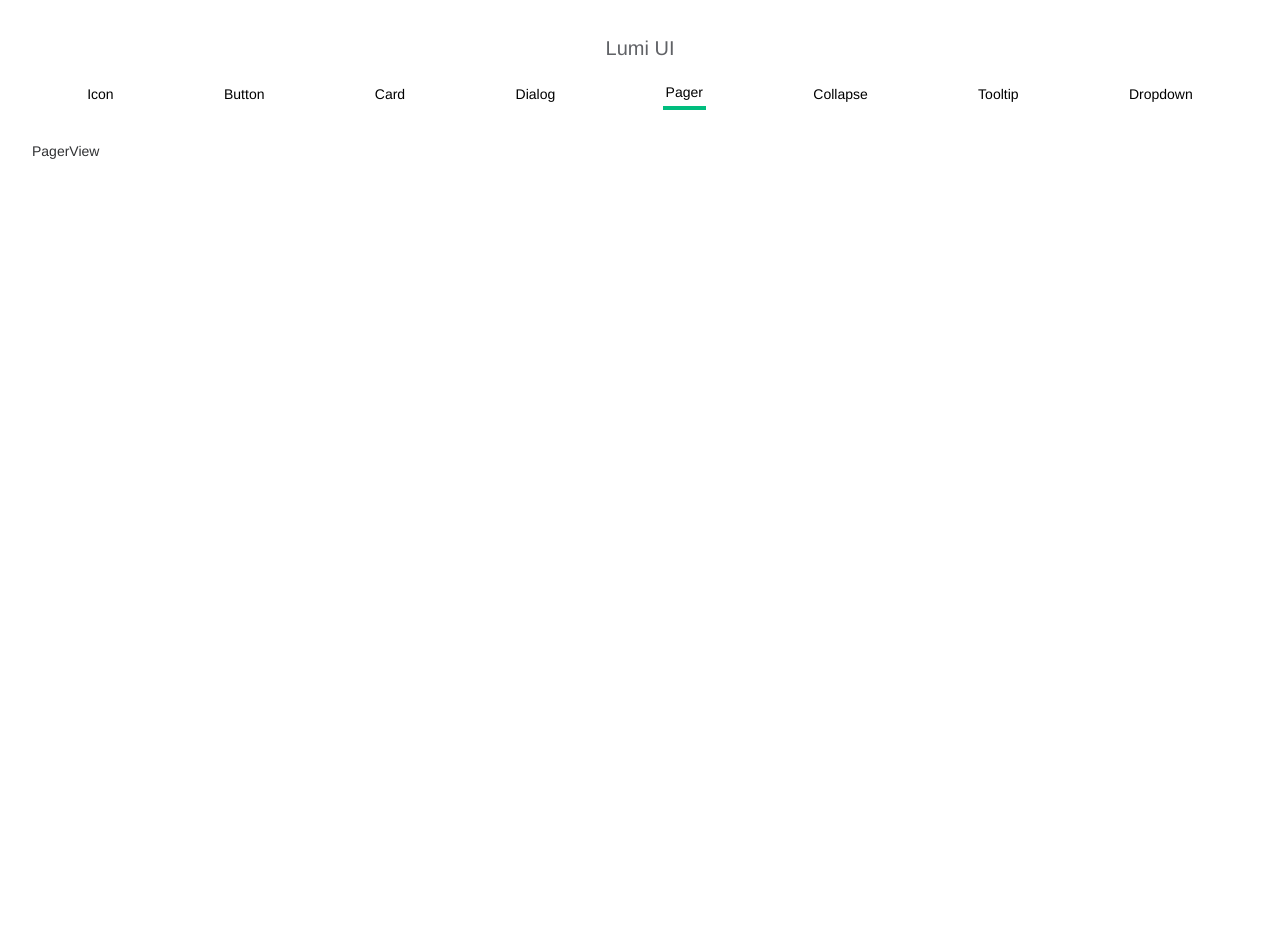
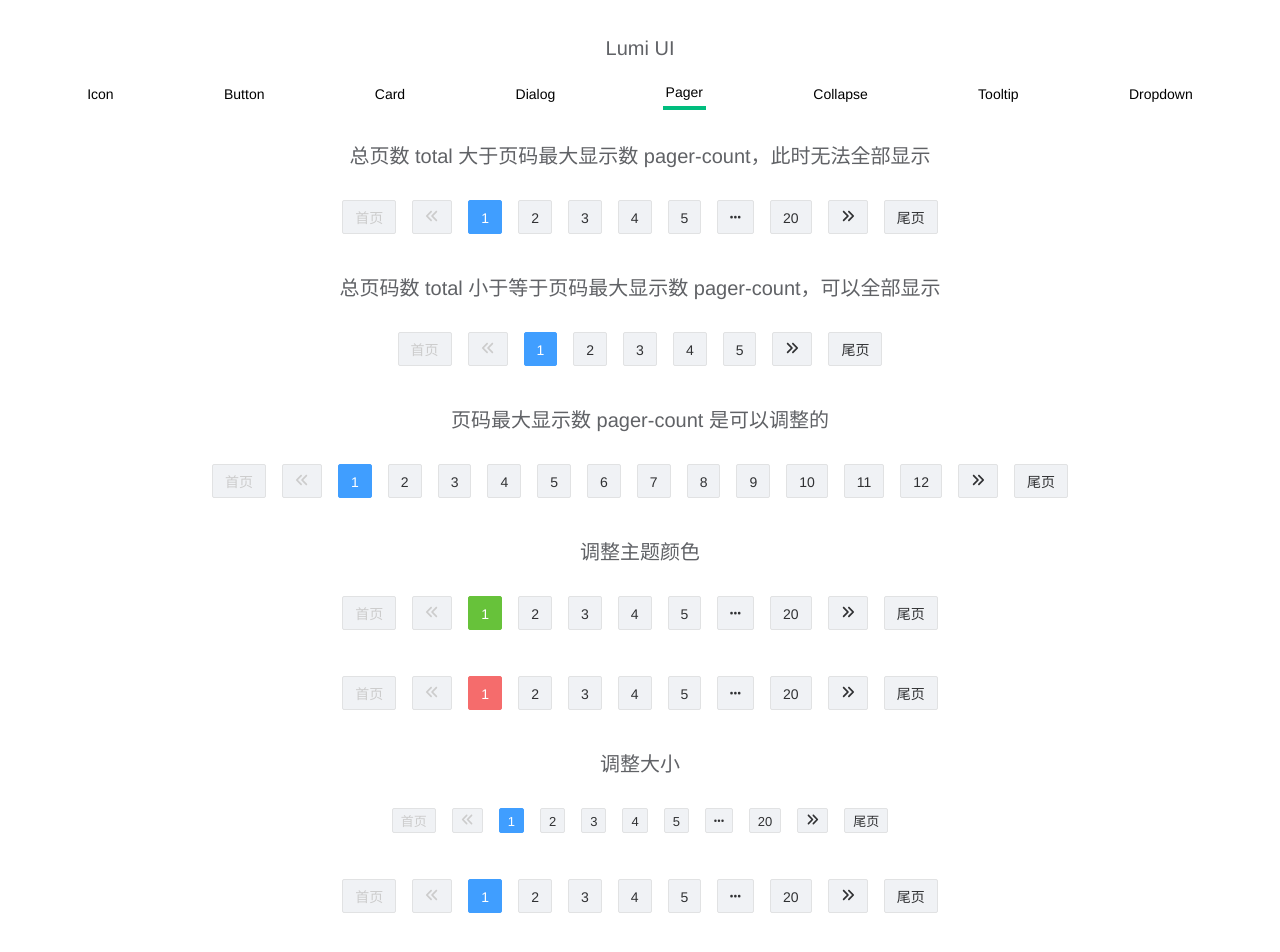
Before and after one commit to dongkq7/LumiUI, a Vue app: page /pager in a window 1280 px wide. Shown: the top 952 px of the page. Before the commit the page ends 800 px from the top, so only its background shows below. Built offline with nearby package versions, Linux system fonts and the light colour scheme.

Commit message:
feat: pager

```diff
--- a/src/components/Button/Button.vue
+++ b/src/components/Button/Button.vue
@@ -7,7 +7,6 @@
       'is-plain': plain,
       'is-round': round,
       'is-circle': circle,
-      'is-disabled': disabled,
     }"
     :disabled="disabled || loading"
   >
--- /dev/null
+++ b/src/components/Pager/Pager.vue
@@ -0,0 +1,108 @@
+<template>
+  <div class="lumi-pager" :class="{ [`lumi-pager--${type}`]: type, [`lumi-pager--${size}`]: size }">
+    <!-- 首页 -->
+    <a :class="currentPage === 1 ? 'disabled' : ''" @click.prevent="toFirst">首页</a>
+    <!-- 上一页 -->
+    <a
+      :class="currentPage === 1 ? 'disabled' : ''"
+      :disabled="currentPage === 1"
+      @click.prevent="toPre"
+    >
+      <LumiIcon icon="angles-left" />
+    </a>
+    <!-- 根据计算出来的pager来进行渲染 -->
+    <!-- 当总页码大于最大渲染页码并且当前页大于第五页时，先渲染出来1 -->
+    <a v-if="total > pagerCount && currentPage > 5" @click.prevent="toFirst">1</a>
+    <a v-if="total > pagerCount && currentPage > 5" @click.prevent="toPage(currentPage - 5)"
+      ><LumiIcon icon="ellipsis" size="sm"
+    /></a>
+    <a
+      v-for="page in pager"
+      :key="page"
+      :class="page == currentPage ? 'active' : ''"
+      @click.prevent="toPage(page)"
+      >{{ page }}</a
+    >
+    <!-- 渲染不完且页码比较靠前或靠中间时展示 -->
+    <a v-if="total > pagerCount && currentPage < total - 4" @click.prevent="toPage(currentPage + 4)"
+      ><LumiIcon icon="ellipsis" size="sm"
+    /></a>
+    <a v-if="total > pagerCount && currentPage < total - 4" @click.prevent="toLast">{{ total }}</a>
+    <!-- 下一页 -->
+    <a :class="currentPage === total ? 'disabled' : ''" @click.prevent="toNext">
+      <LumiIcon icon="angles-right" />
+    </a>
+    <!-- 尾页 -->
+    <a :class="currentPage === total ? 'disabled' : ''" @click.prevent="toLast">尾页</a>
+  </div>
+</template>
+
+<script setup>
+import propObj from './props'
+import { computed } from 'vue'
+defineOptions({
+  name: 'LumiPager',
+})
+const props = defineProps(propObj)
+const emit = defineEmits(['current-change'])
+
+const pager = computed(() => {
+  // 存放要渲染的页码
+  const renderPage = []
+  // 分情况进行判断
+  // 1.全部渲染，总页码小于最大渲染的页码
+  if (props.total < props.pagerCount) {
+    for (let i = 1; i <= props.total; i++) {
+      renderPage.push(i)
+    }
+  } else {
+    //2.大于最大页码，无法全部渲染，这里又要分情况处理
+    // 当前页比较靠前 如[1] 2 3 4 5 ... 20
+    // 当前页比较靠中间 如 1 ... 5 6 [7] 8 9 ... 20
+    // 当前页比较靠后 如 1...16 17 18 19 [20]
+    if (props.currentPage <= 5) {
+      // 比较靠前，先把前5页放进数组
+      for (let i = 1; i <= 5; i++) {
+        renderPage.push(i)
+      }
+    } else if (props.currentPage >= props.total - 4) {
+      // 比较靠后，先把后5页放进数组
+      for (let i = props.total - 4; i <= props.total; i++) {
+        renderPage.push(i)
+      }
+    } else {
+      // 靠中间，先把中间5页放进数组
+      for (let i = props.currentPage - 2; i <= props.currentPage + 2; i++) {
+        renderPage.push(i)
+      }
+    }
+  }
+  return renderPage
+})
+
+function toFirst() {
+  if (props.currentPage === 1) return
+  emit('current-change', 1)
+}
+
+function toLast() {
+  if (props.currentPage === props.total) return
+  emit('current-change', props.total)
+}
+
+function toPre() {
+  if (props.currentPage === 1) return
+  emit('current-change', props.currentPage - 1)
+}
+
+function toNext() {
+  if (props.currentPage === props.total) return
+  emit('current-change', props.currentPage + 1)
+}
+
+function toPage(page) {
+  emit('current-change', page)
+}
+</script>
+
+<style lang="scss" scoped></style>
--- /dev/null
+++ b/src/components/Pager/props.js
@@ -0,0 +1,19 @@
+export default {
+  // 总页码数
+  total: {
+    type: Number,
+    default: 0,
+  },
+  // 当前页码数
+  currentPage: {
+    type: Number,
+    default: 1,
+  },
+  // 页码最大能够显示的数量
+  pagerCount: {
+    type: Number,
+    default: 10,
+  },
+  type: String,
+  size: String,
+}
--- a/src/main.js
+++ b/src/main.js
@@ -12,6 +12,7 @@
 import LumiButton from './components/Button/Button.vue'
 import LumiCard from './components/Card/Card.vue'
 import LumiDialog from './components/Dialog/Dialog.vue'
+import LumiPager from './components/Pager/Pager.vue'
 
 const app = createApp(App)
 library.add(fas)
@@ -21,5 +22,6 @@
 app.component('LumiButton', LumiButton)
 app.component('LumiCard', LumiCard)
 app.component('LumiDialog', LumiDialog)
+app.component('LumiPager', LumiPager)
 
 app.mount('#app')
--- a/src/styles/components/button.scss
+++ b/src/styles/components/button.scss
@@ -66,9 +66,6 @@
     align-items: center;
   }
   // 禁用相关的样式
-  &.is-disabled,
-  &.is-disabled:hover,
-  &.is-disabled:focus,
   &[disabled],
   &[disabled]:hover,
   &[disabled]:focus {
--- /dev/null
+++ b/src/styles/components/pager.scss
@@ -0,0 +1,56 @@
+.lumi-pager {
+  --lumi-pager-theme-color: var(--lumi-color-primary);
+  --lumi-pager-size: 34px;
+  --lumi-pager-padding: 0 12px;
+  --lumi-pager-font-size: var(--lumi-font-size-base);
+}
+.lumi-pager {
+  text-align: center;
+  a {
+    border: 1px solid #e1e2e3;
+    background-color: #f0f2f5;
+    color: #303133;
+    height: var(--lumi-pager-size);
+    display: inline-block;
+    line-height: var(--lumi-pager-size);
+    border-radius: 2px;
+    padding: var(--lumi-pager-padding);
+    margin: 8px;
+    font-size: var(--lumi-pager-font-size);
+    cursor: pointer;
+    user-select: none;
+    &:hover {
+      color: var(--lumi-pager-theme-color);
+    }
+    /* 当前页会挂上 active 类 */
+    &.active {
+      //   border: none;
+      color: #fff;
+      background-color: var(--lumi-pager-theme-color);
+      border-color: var(--lumi-pager-theme-color);
+    }
+    /* a 标签禁用的时候会挂上 disabled 类 */
+    &.disabled {
+      color: #ccc;
+      cursor: not-allowed;
+    }
+  }
+}
+
+@each $val in primary, success, warning, info, danger {
+  .lumi-pager--#{$val} {
+    --lumi-pager-theme-color: var(--lumi-color-#{$val});
+  }
+}
+
+.lumi-pager--small {
+  --lumi-pager-size: 25px;
+  --lumi-pager-padding: 0 8px;
+  --lumi-pager-font-size: var(--lumi-font-size-small);
+}
+
+.lumi-pager--large {
+  --lumi-pager-size: 44px;
+  --lumi-pager-padding: 0 16px;
+  --lumi-pager-font-size: var(--lumi-font-size-large);
+}
--- a/src/styles/index.scss
+++ b/src/styles/index.scss
@@ -6,3 +6,4 @@
 @use './components/button.scss';
 @use './components/card.scss';
 @use './components/dialog.scss';
+@use './components/pager.scss';
--- a/src/views/PagerView.vue
+++ b/src/views/PagerView.vue
@@ -1,11 +1,86 @@
 <template>
-  <div>
-    PagerView
+  <h1 class="row-title">总页数 total 大于页码最大显示数 pager-count，此时无法全部显示</h1>
+  <div class="row">
+    <LumiPager
+      :total="20"
+      :current-page="currentPage1"
+      @current-change="(page) => (currentPage1 = page)"
+    />
+  </div>
+  <h1 class="row-title">总页码数 total 小于等于页码最大显示数 pager-count，可以全部显示</h1>
+  <div class="row">
+    <LumiPager
+      :total="10"
+      :current-page="currentPage2"
+      @current-change="(page) => (currentPage2 = page)"
+    />
+  </div>
+  <h1 class="row-title">页码最大显示数 pager-count 是可以调整的</h1>
+  <div class="row">
+    <LumiPager
+      :total="12"
+      :pager-count="15"
+      :current-page="currentPage3"
+      @current-change="(page) => (currentPage3 = page)"
+    />
+  </div>
+  <h1 class="row-title">调整主题颜色</h1>
+  <div class="row">
+    <LumiPager
+      :total="20"
+      type="success"
+      :current-page="currentPage4"
+      @current-change="(page) => (currentPage4 = page)"
+    />
+  </div>
+  <div class="row">
+    <LumiPager
+      :total="20"
+      type="danger"
+      :current-page="currentPage5"
+      @current-change="(page) => (currentPage5 = page)"
+    />
+  </div>
+  <h1 class="row-title">调整大小</h1>
+  <div class="row">
+    <LumiPager
+      :total="20"
+      :current-page="currentPage6"
+      size="small"
+      @current-change="(page) => (currentPage6 = page)"
+    />
+  </div>
+  <div class="row">
+    <LumiPager
+      :total="20"
+      :current-page="currentPage7"
+      @current-change="(page) => (currentPage7 = page)"
+    />
+  </div>
+  <div class="row">
+    <LumiPager
+      :total="20"
+      :current-page="currentPage8"
+      size="large"
+      @current-change="(page) => (currentPage8 = page)"
+    />
   </div>
 </template>
 
 <script setup>
-
+import { ref } from 'vue'
+const currentPage1 = ref(1)
+const currentPage2 = ref(1)
+const currentPage3 = ref(1)
+const currentPage4 = ref(1)
+const currentPage5 = ref(1)
+const currentPage6 = ref(1)
+const currentPage7 = ref(1)
+const currentPage8 = ref(1)
 </script>
 
-<style lang="scss" scoped></style>
+<style lang="scss" scoped>
+.row {
+  width: 1000px;
+}
+</style>
```
